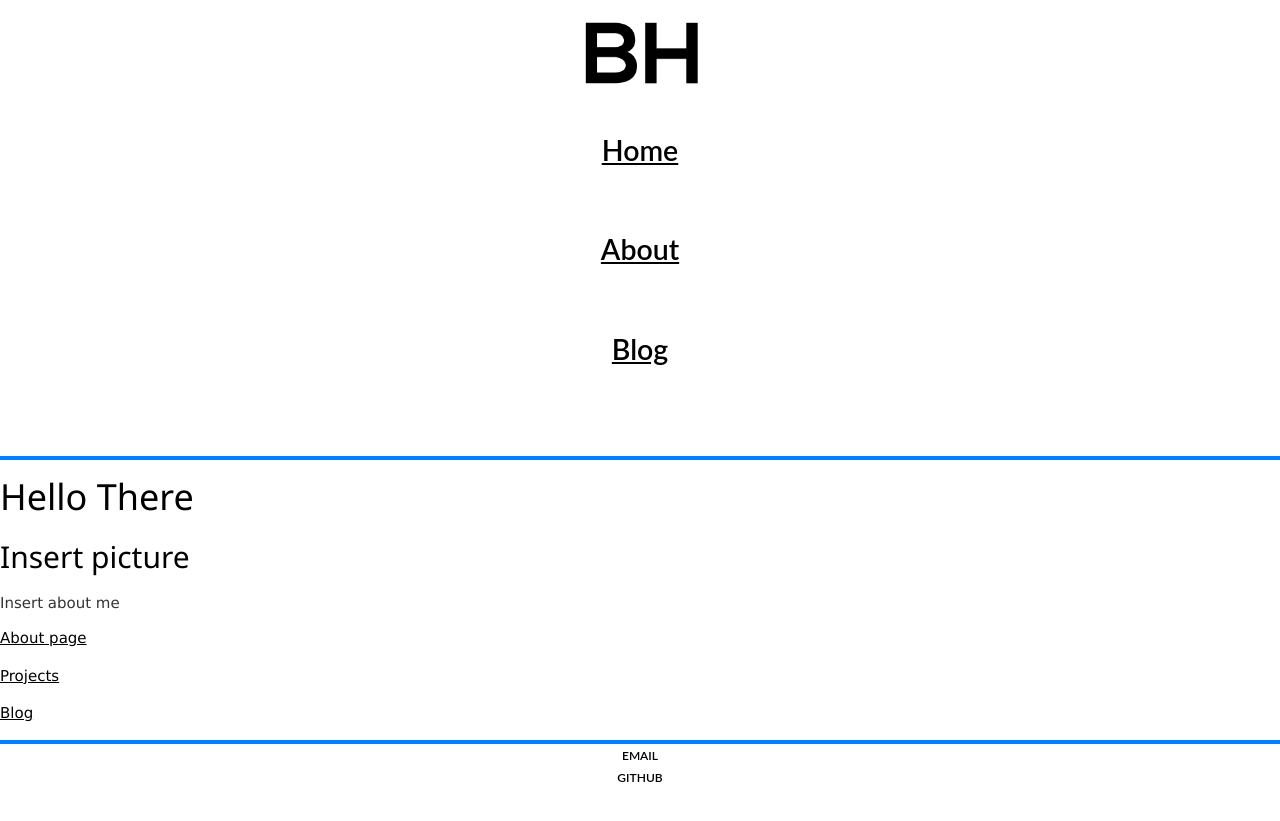
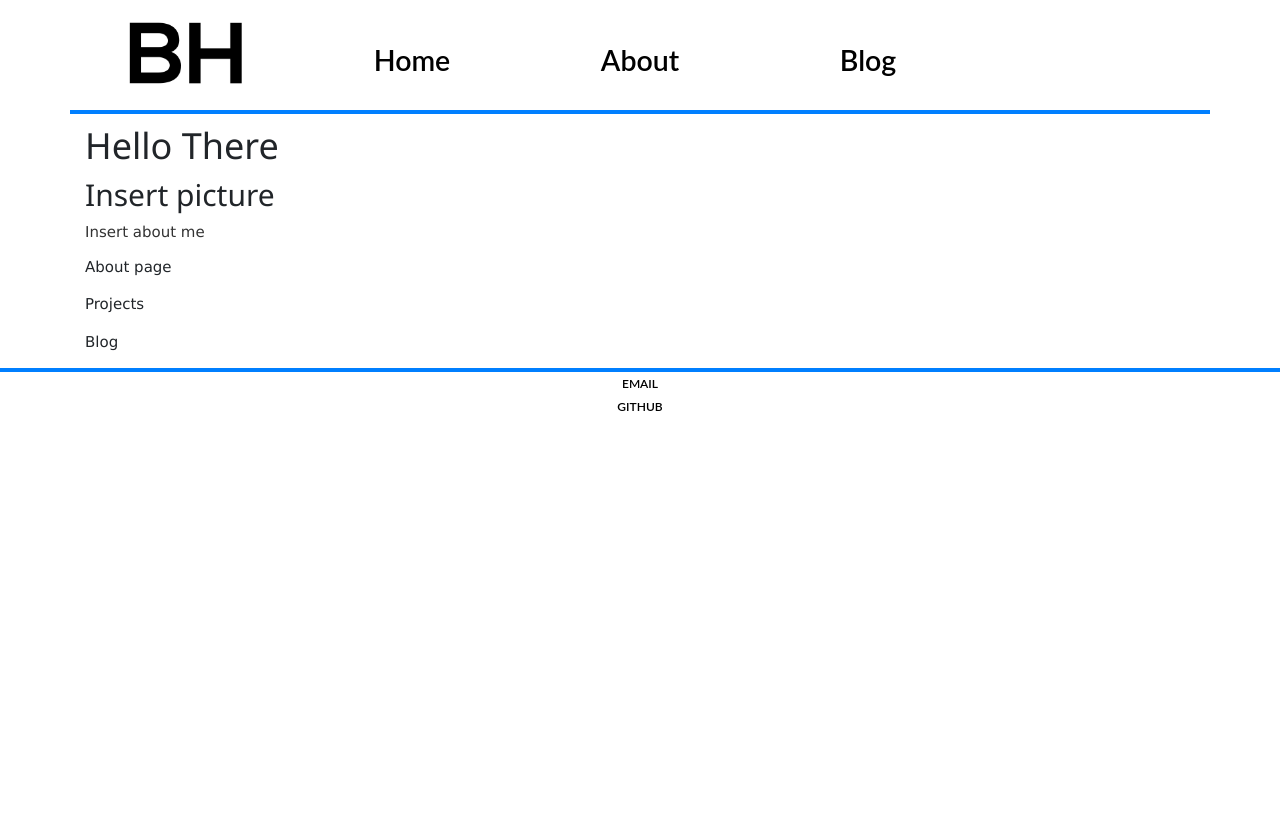
Before and after one commit to beauhodes/beauhodes.github.io, a Jekyll site: the page built from index.html, in a window 1280 px wide. Shown: the top 821 px of the page. Built offline with Jekyll 4.4.1, drawn with Linux system fonts in a browser that asks for light colours; nearby versions of some CDN libraries.

Commit message:
Update default.html

```diff
--- a/_layouts/default.html
+++ b/_layouts/default.html
@@ -1,10 +1,18 @@
 <!DOCTYPE html>
 	<html>
 		<head>
+			<!-- Title -->
 			<title>{{ page.title }}</title>
+			<!-- Icon -->
 			<link rel="shortcut icon" type="image/x-icon" href="siteIcon.ico">
+			<!-- Custom styling -->
 			<link rel="stylesheet" type="text/css" href="/css/main.css">
+			<!-- Bootstrap -->
+      			<link rel="stylesheet" href="https://stackpath.bootstrapcdn.com/bootstrap/4.1.3/css/bootstrap.min.css" integrity="sha384-MCw98/SFnGE8fJT3GXwEOngsV7Zt27NXFoaoApmYm81iuXoPkFOJwJ8ERdknLPMO" crossorigin="anonymous">
+      			<!-- W3 transitions -->
 			<link rel="stylesheet" href="https://www.w3schools.com/w3css/4/w3.css">
+			<!-- Fontawesome -->
+      			<link rel="stylesheet" href="https://use.fontawesome.com/releases/v5.5.0/css/all.css" integrity="sha384-B4dIYHKNBt8Bc12p+WXckhzcICo0wtJAoU8YZTY5qE0Id1GSseTk6S+L3BlXeVIU" crossorigin="anonymous">
 		</head>
 		<body>
 			<nav class="container">
```
